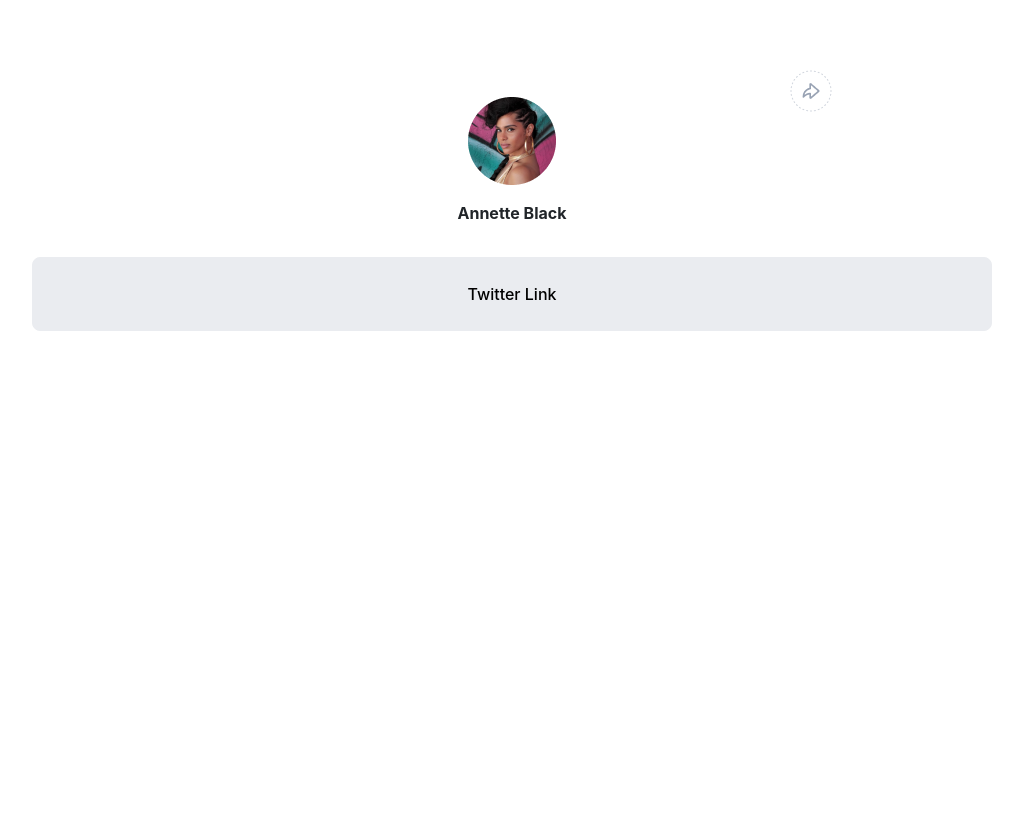
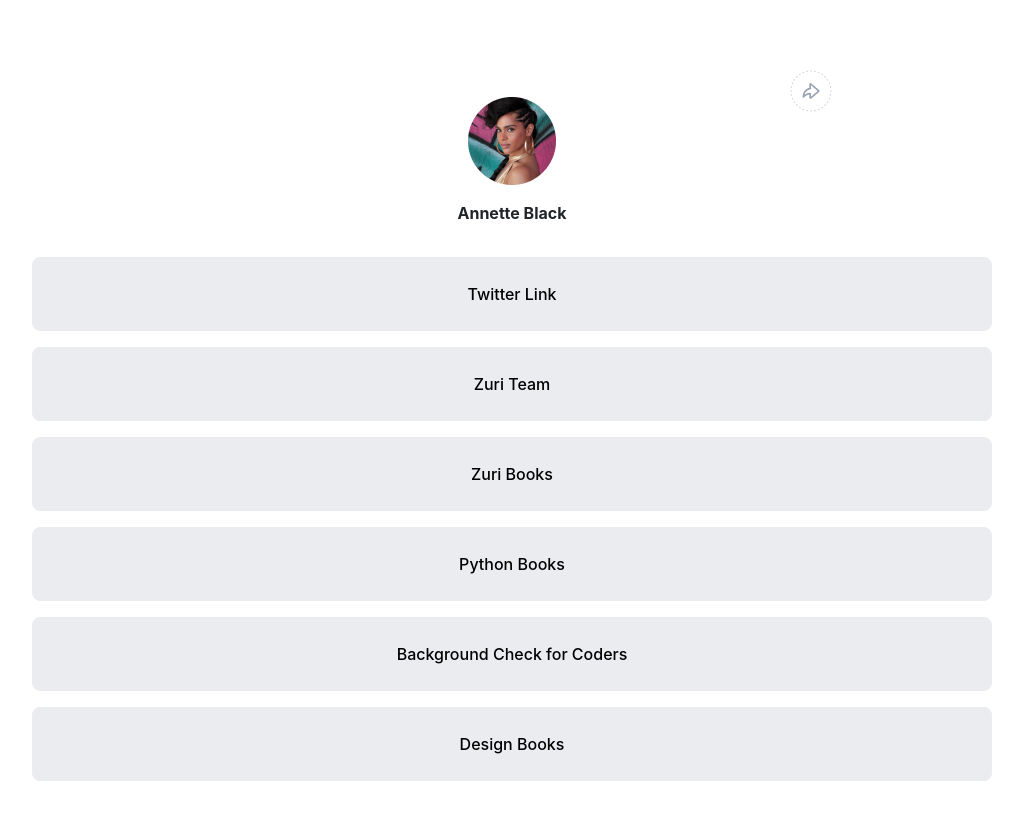
Before and after one commit to Praise25/stage-1-task, a React (Create React App) app: page / in a window 1280 px wide. Shown: the top 820 px of the page, without its empty margins (128-1151 px from the left). Built offline with nearby package versions, Linux system fonts and the light colour scheme.

Commit message:
feat: implement links section

```diff
--- a/src/components/LinkList.jsx
+++ b/src/components/LinkList.jsx
@@ -1,7 +1,17 @@
+import { Fragment } from "react";
 import LinkItems from "./LinkItems";
 
 const LinkList = () => {
-  return <LinkItems name="Twitter Link" link="" />;
+  return (
+    <Fragment>
+      <LinkItems name="Twitter Link" link="https://twitter.com/PraiseTheDev" />
+      <LinkItems name="Zuri Team" link="https://training.zuri.team/" id="btn__zuri" />
+      <LinkItems name="Zuri Books" link="http://books.zuri.team" id="books" />
+      <LinkItems name="Python Books" link="https://books.zuri.team/python-for-beginners?ref_id=praise" id="book__python" />
+      <LinkItems name="Background Check for Coders" link="https://background.zuri.team" id="pitch" />
+      <LinkItems name="Design Books" link="https://books.zuri.team/design-rules" id="book__design" />
+    </Fragment>
+  );
 };
 
 export default LinkList;
```
